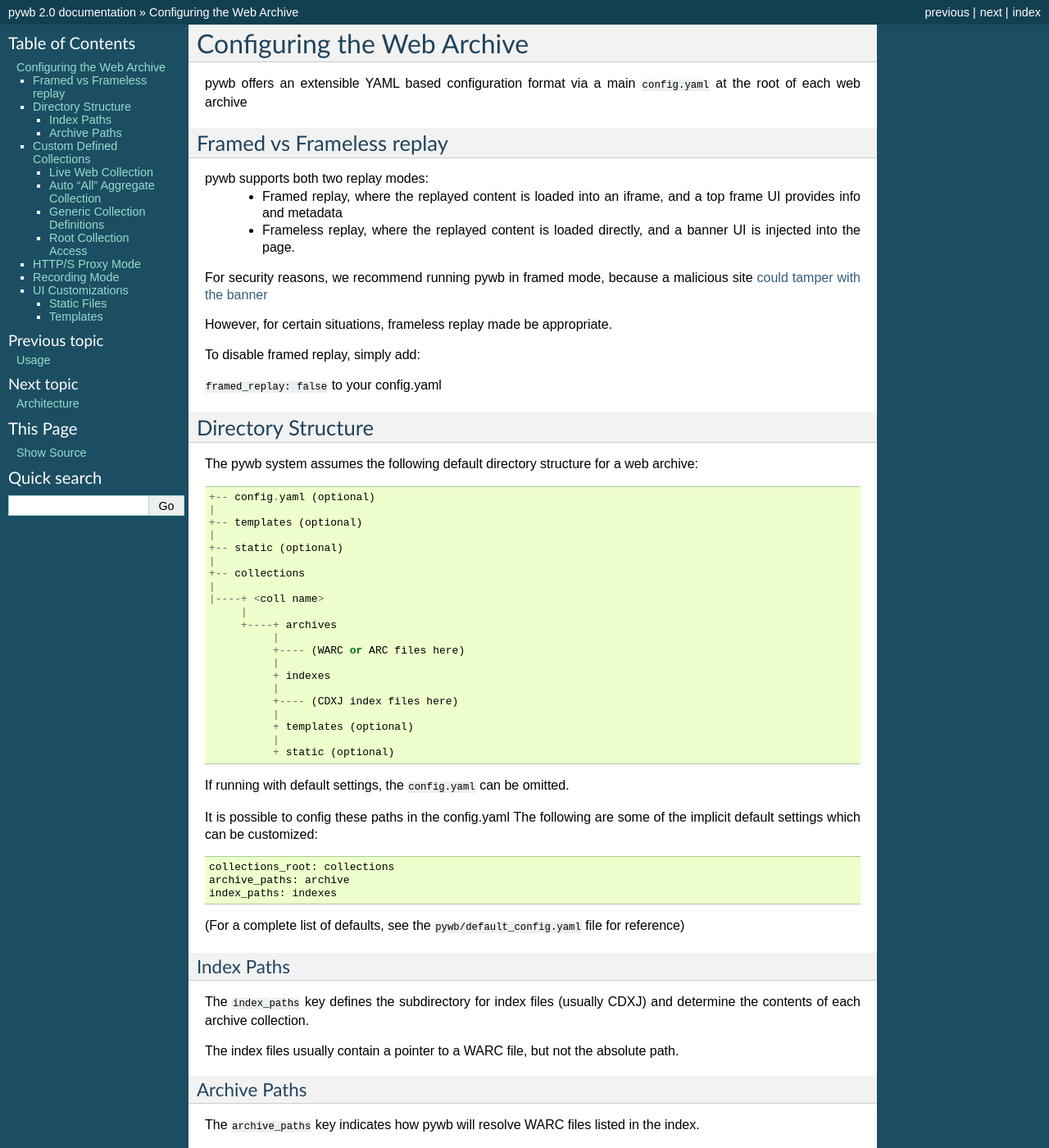
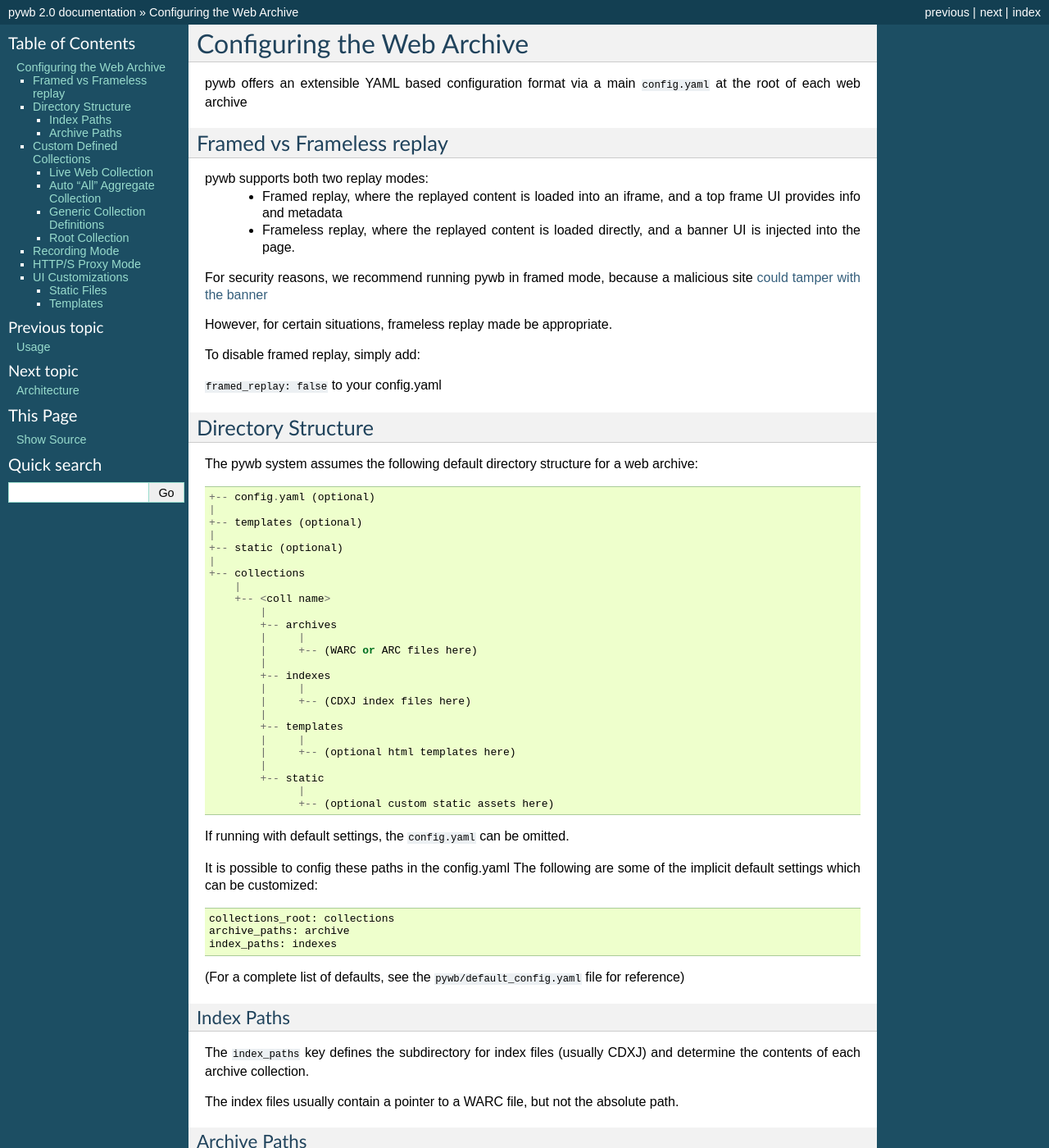
Before and after one commit to webrecorder/pywb, a Sphinx documentation site: the page built from docs/manual/configuring.rst, in a window 1280 px wide and 1400 px high. Shown: the whole window at 82% size. Built offline with Sphinx 7.4.7, drawn with Linux system fonts in a browser that asks for light colours; pages that are not in the unit, such as notebooks, are missing from menus; some of the changed text lies outside the part shown.

```diff
--- a/docs/manual/configuring.rst
+++ b/docs/manual/configuring.rst
@@ -33,20 +33,25 @@ The pywb system assumes the following default directory structure for a web arch
     +-- static (optional)
     |
     +-- collections
-    |
-    |----+ <coll name>
-         |
-         +----+ archives
-              |
-              +---- (WARC or ARC files here)
-              |
-              + indexes
-              |
-              +---- (CDXJ index files here)
-              |
-              + templates (optional)
-              |
-              + static (optional)
+        |
+        +-- <coll name>
+            |
+            +-- archives
+            |     |
+            |     +-- (WARC or ARC files here)
+            |
+            +-- indexes
+            |     |
+            |     +-- (CDXJ index files here)
+            |
+            +-- templates
+            |     |
+            |     +-- (optional html templates here)
+            |
+            +-- static
+                  |
+                  +-- (optional custom static assets here)
+
 
 If running with default settings, the ``config.yaml`` can be omitted.
 
@@ -139,8 +144,8 @@ remote archives, aggregation and fallback sequences (link)
 
 This format also makes it easier to move legacy collections that have unique path requirements.
 
-Root Collection Access
-^^^^^^^^^^^^^^^^^^^^^^
+Root Collection
+^^^^^^^^^^^^^^^
 
 It is also possible to define a "root" collection, for example, accessible at ``http://localhost:8080/<url>``
 Such a collection must be defined explicitly using the ``$root`` as collection name::
@@ -153,12 +158,13 @@ Such a collection must be defined explicitly using the ``$root`` as collection n
 Note: When a root collection is set, no other collections are currently accessible, they are ignored.
 
 
+Recording Mode
+--------------
+
+
 HTTP/S Proxy Mode
 -----------------
 
-
-Recording Mode
---------------
 
 
 UI Customizations
```
